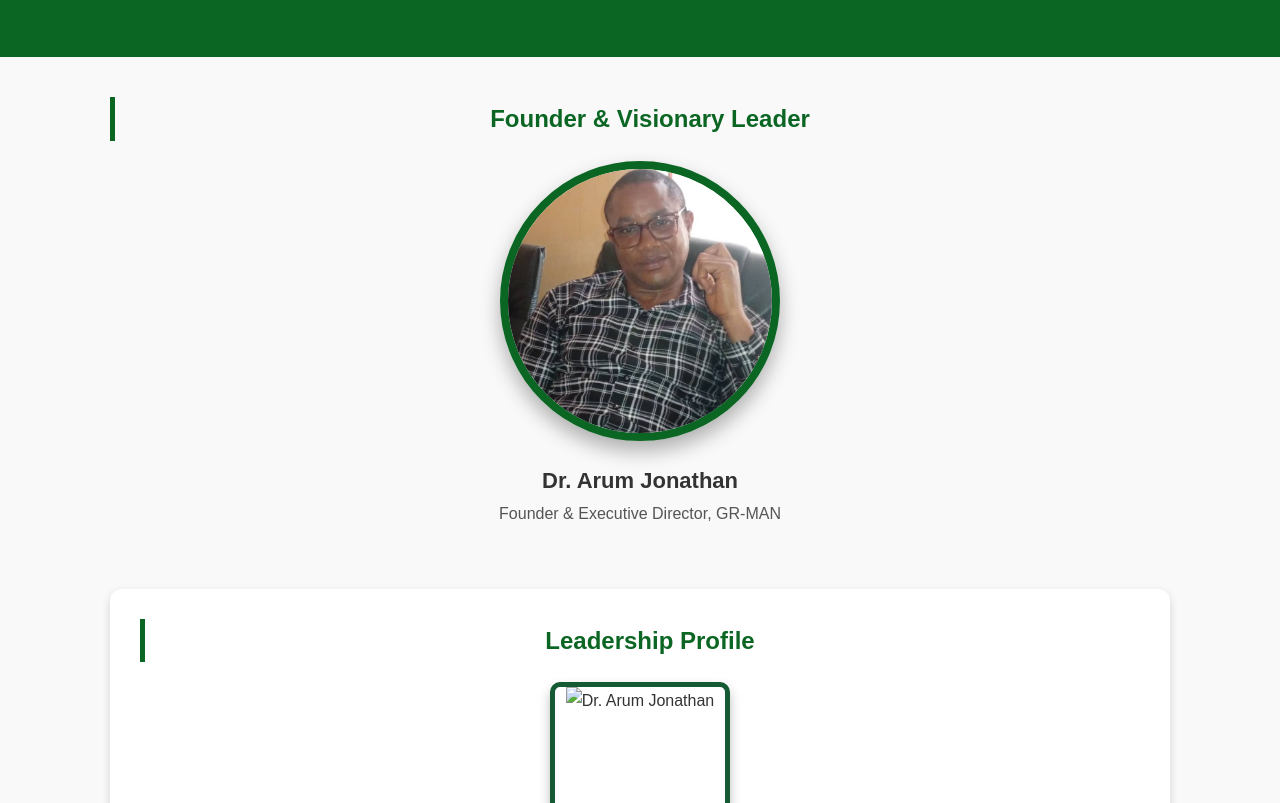
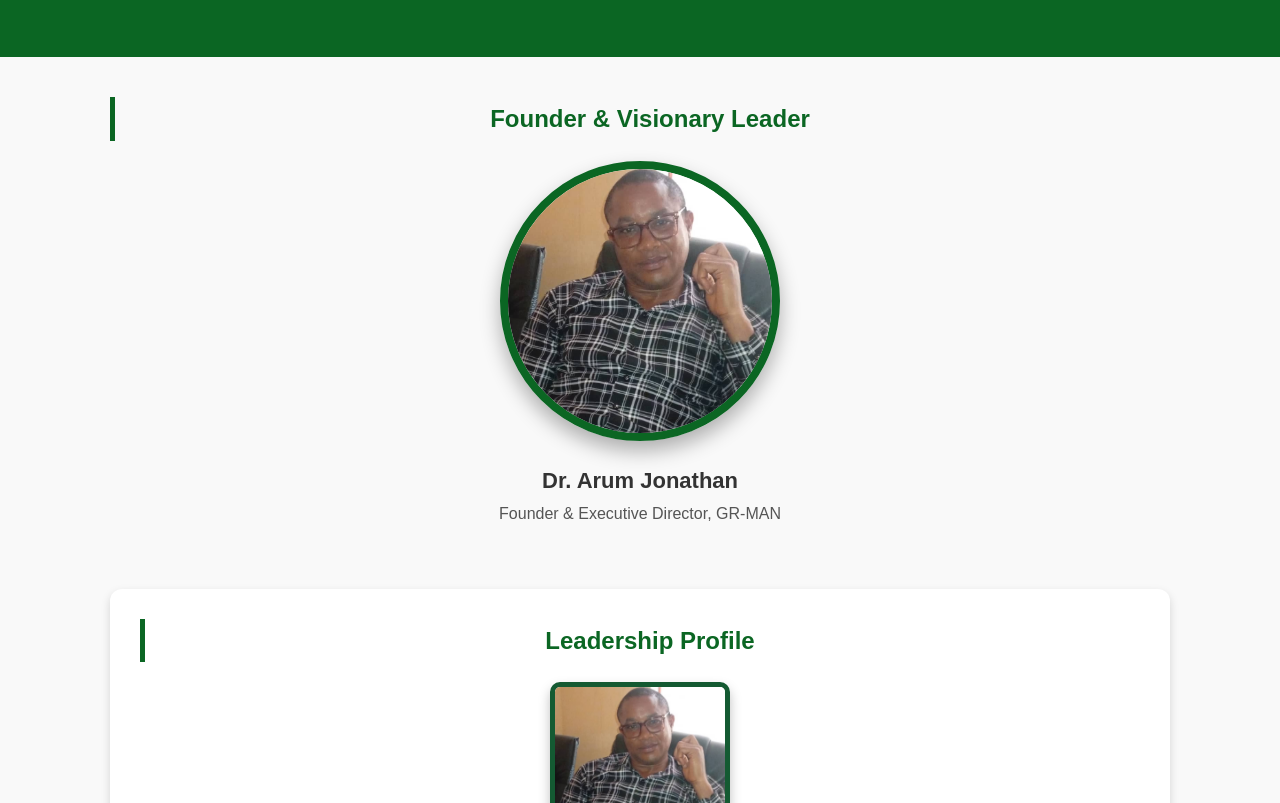
Before and after one commit to GMRDillion11/silver-octo-adventure, a plain HTML site: page about.html in a window 1280 px wide. Shown: the part 149-952 px from the top of the page. Drawn offline with Linux system fonts and the light colour scheme.

Commit message:
Update about.html

```diff
--- a/about.html
+++ b/about.html
@@ -134,7 +134,7 @@ footer{
 <h2>Leadership Profile</h2>
 
 <div class="owner-frame-small">
-  <img src="Ddd.jpg" alt="Dr. Arum Jonathan">
+  <img src="Dr.jpg" alt="Dr. Arum Jonathan">
 </div>
 
 <p>
```
